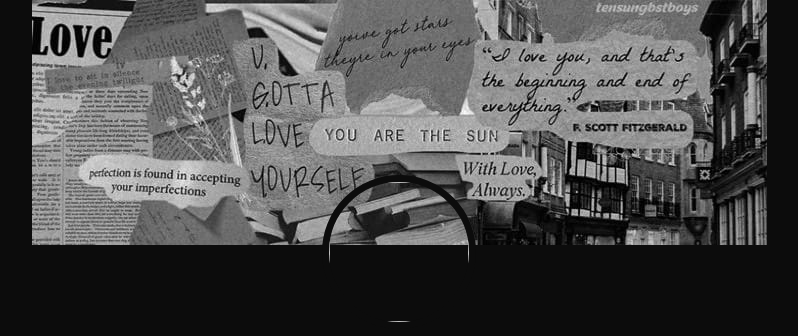
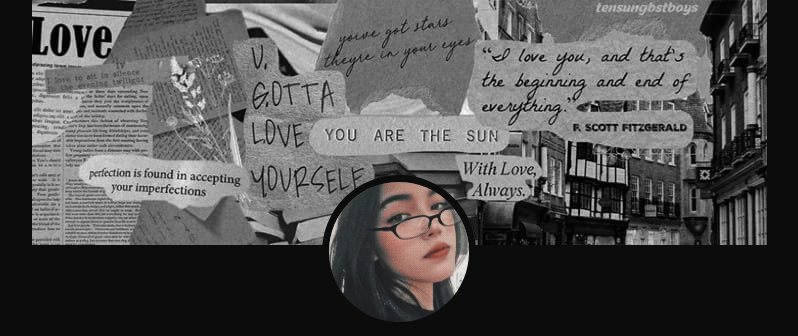
Before and after one commit to MariaE-duarda/social-me, a plain HTML site: page index.html in a window 1280 px wide. Shown: the top 336 px of the page, without its empty margins (241-1039 px from the left). Drawn offline with nearby package versions, Linux system fonts and the light colour scheme.

Commit message:
Update index.html

```diff
--- a/index.html
+++ b/index.html
@@ -11,7 +11,7 @@
     <div class="container">
         <img src="imgs/underground.jpg" alt="imagem de fundo" class="under">
         <div class="profile-container">
-            <img src="imgs/foto perfil up.jpg.jpg" alt="" class="profile">
+            <img src="imgs/foto perfil up.jpg" alt="" class="profile">
             <p>EDUARDA FREIRE</p>
             <h2>Desde 2025.</h2>
             <h2 class="description">Sei, sou incrível.</h2>
```
